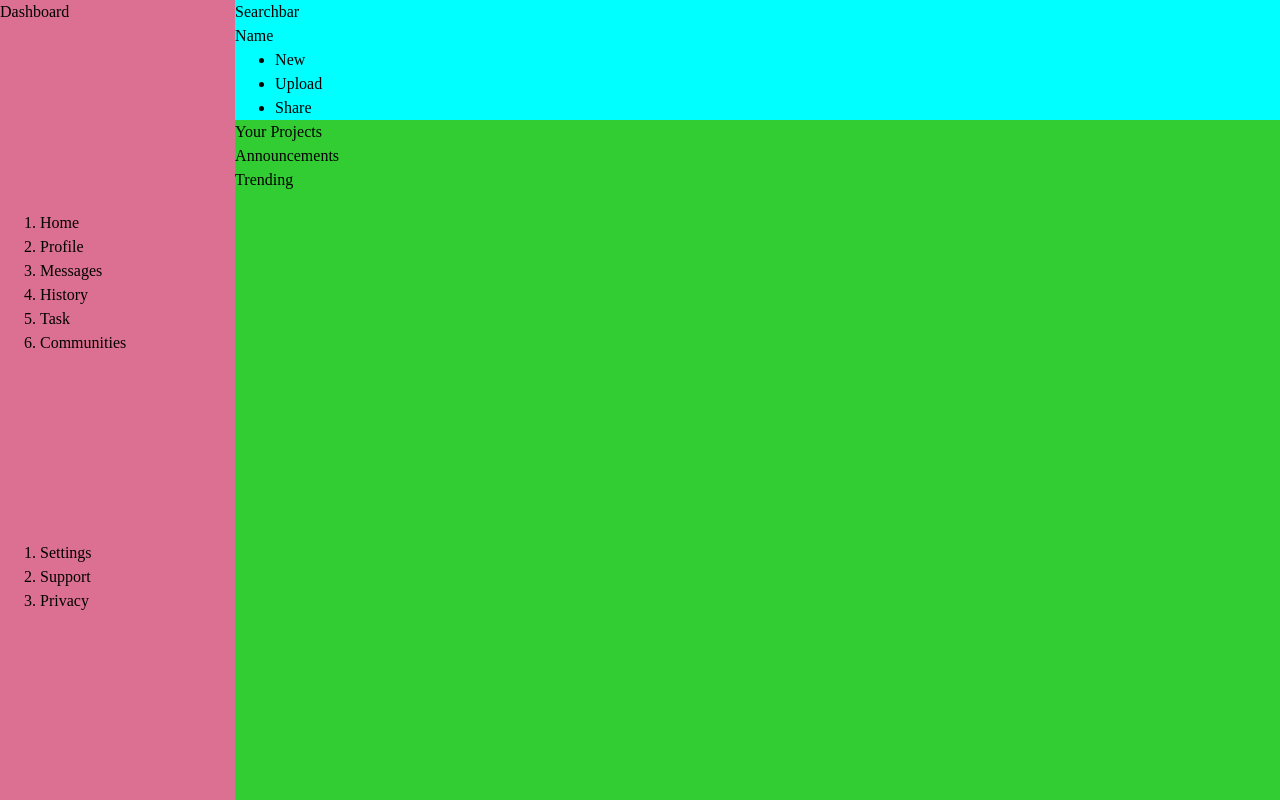
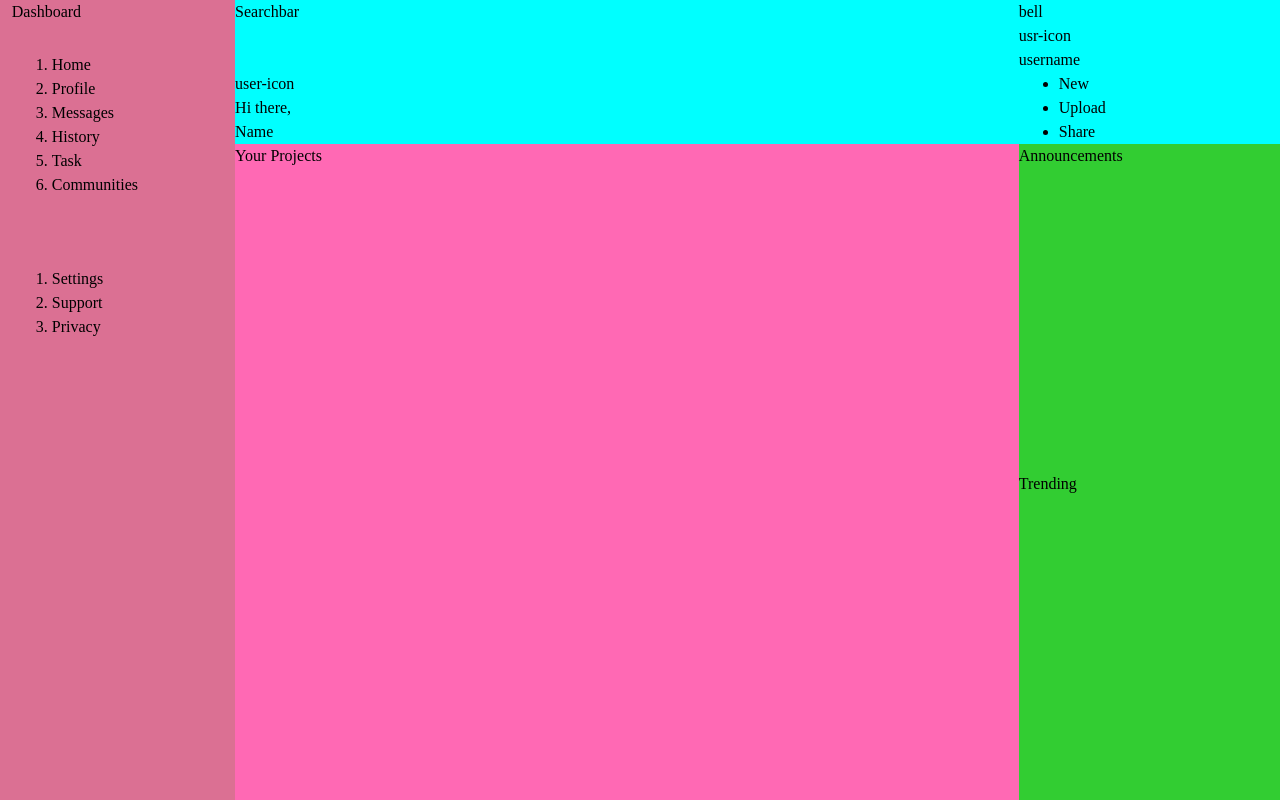
Before and after one commit to ocelotin/odin-admin-dashboard, a plain HTML site: page index.html in a window 1280 px wide. Drawn offline with Linux system fonts and the light colour scheme.

Commit message:
Add content layout

```diff
--- a/index.html
+++ b/index.html
@@ -15,14 +15,20 @@
 
             <div class="top-bar">
                 <div class="searchbar">Searchbar</div>
-                <div class="top-icons"></div>
+                <div class="top-icons">
+                    <div class="bell-icon">bell</div>
+                    <div class="usr-icon">usr-icon</div>
+                    <div class="usr-name">username</div>
+                </div>
             </div>
 
-            <div class="name-bar">
-                <div class="left-side">
+            <div class="user-info">
+                <div class="usr-greet">
+                    <div class="usr-icon">user-icon</div>
+                    <div class="greetings">Hi there,</div>
                     <div class="name">Name</div>
                 </div>
-                <div class="right-side">
+                <div class="buttons">
                     <ul>
                         <li>New</li>
                         <li>Upload</li>
--- a/style.css
+++ b/style.css
@@ -49,17 +49,43 @@ h6 {
 	background-color: aqua;
 	grid-column: 2 / -1;
 	grid-row: 1 / 2;
+	height: 18vh;
+	display: grid;
+	grid-template-columns: 1fr;
+	grid-template-rows: 1fr;
+}
+
+.top-bar {
+	display: grid;
+	grid-template-columns: 3fr 1fr;
+}
+
+.user-info {
+	display: grid;
+	grid-template-columns: 3fr 1fr;
 }
 
 .side-bar {
 	background-color: palevioletred;
 	grid-column: 1 / 2;
 	grid-row: 1 / -1;
+	padding-left: 5%;
 	display: grid;
+	grid-template-rows: 1fr 4fr 10fr;
+	justify-content: start;
 }
 
 .main {
 	background-color: limegreen;
 	grid-column: 2 / -1;
 	grid-row: 2 / -1;
+	display: grid;
+	grid-template-columns: 1.5fr 1.5fr 1fr;
+	grid-template-rows: repeat(auto-fit, minmax(300px, 1fr));
 }
+
+.projects {
+	grid-column: 1 / 3;
+	grid-row: 1 / -1;
+	background-color: hotpink;
+}
```
